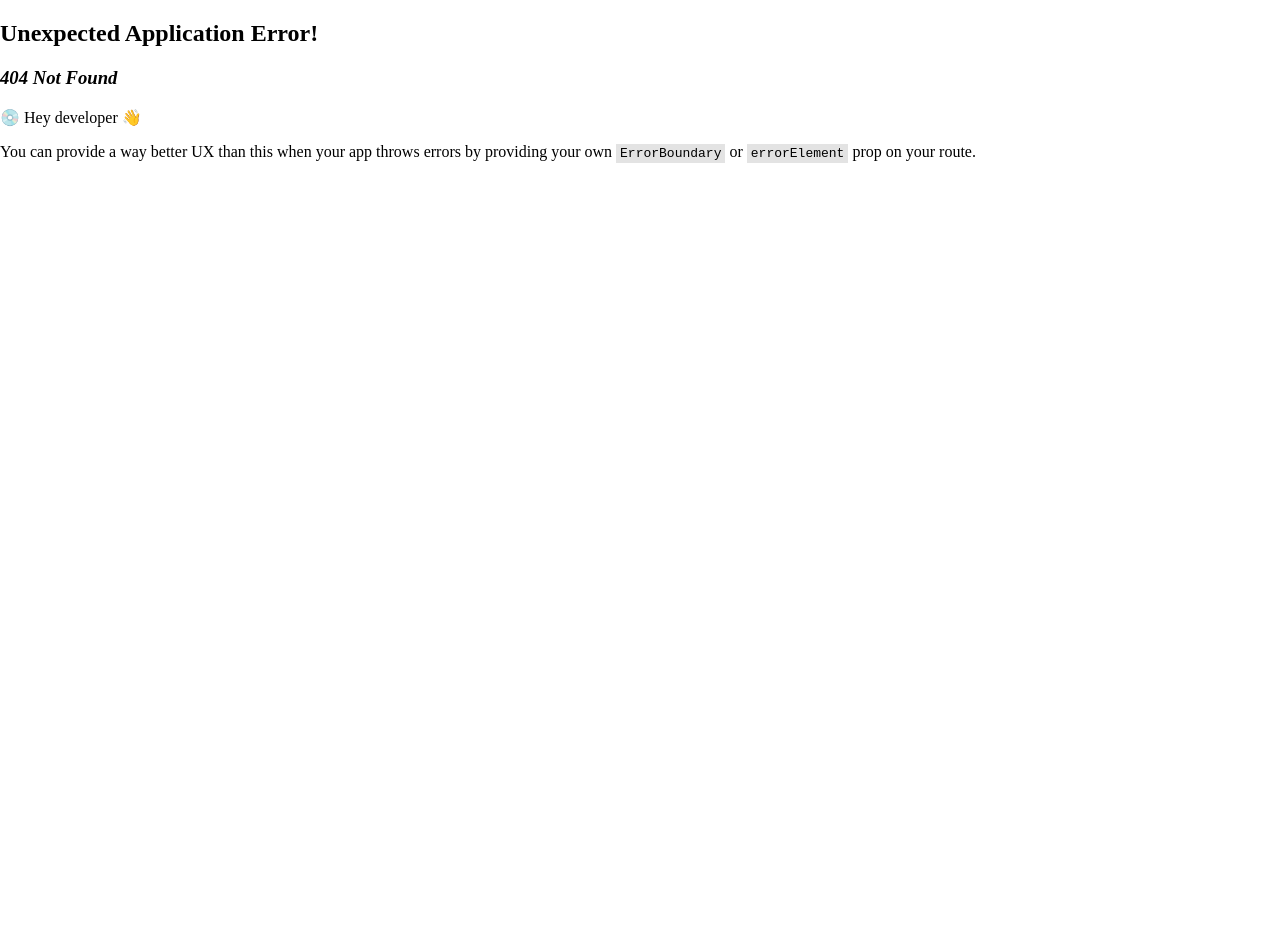
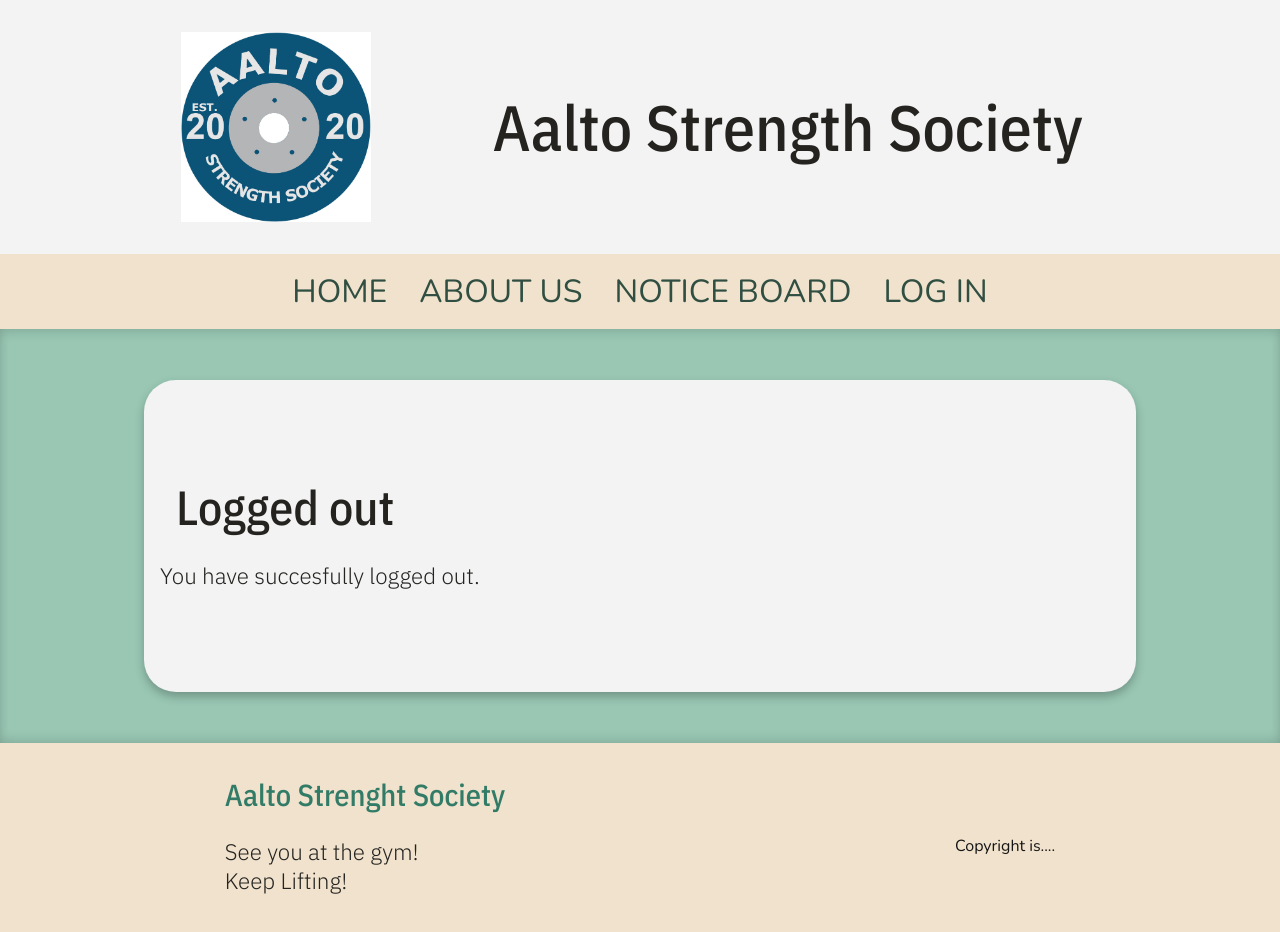
Before and after one commit to Testodus/Aalto-Strength-Society, a React (Create React App) app in the folder client/: page /in in a window 1280 px wide. Before the commit this address had no page. Shown: the top 932 px of the page. Before the commit the page ends 800 px from the top, so only its background shows below. Built offline with nearby package versions, Linux system fonts and the light colour scheme.

Commit message:
add log announcement page

```diff
--- a/client/src/assets/pageConfig.ts
+++ b/client/src/assets/pageConfig.ts
@@ -41,4 +41,14 @@ export const PageConfig: Array<PageInfo> = [
       'comes from a line in section 1.10.32. The standard chunk of Lorem Ipsum used since the 1500s is reproduced below for those interested. Sections 1.10.32 and 1.10.33 from de Finibus Bonorum et Malorum by Cicero are also reproduced in their exact original form, accompanied by English versions from the 1914 translation by H. Rackham.',
     ],
   },
+  {
+    name: 'in',
+    title: 'Logged in',
+    textContent: ['You have succesfully logged in.'],
+  },
+  {
+    name: 'out',
+    title: 'Logged out',
+    textContent: ['You have succesfully logged out.'],
+  },
 ];
--- a/client/src/assets/styles/variables.ts
+++ b/client/src/assets/styles/variables.ts
@@ -13,7 +13,7 @@ export const colors = {
 };
 
 // Heading sizes
-export const HEADING_1_SIZE = '4.4rem';
+export const HEADING_1_SIZE = '4rem';
 export const HEADING_2_SIZE = '3rem';
 export const HEADING_3_SIZE = '2.4rem';
 export const HEADING_4_SIZE = '1.9rem';
--- a/client/src/components/Navbar.tsx
+++ b/client/src/components/Navbar.tsx
@@ -130,7 +130,7 @@ const Navbar = () => {
 
   const LogOut = () => {
     context?.setUser(null, null);
-    navigate('/', { replace: true });
+    navigate('/out', { replace: true });
   };
 
   // Close the secondary menu, but do not open it
--- /dev/null
+++ b/client/src/pages/announcement/Announcement.tsx
@@ -0,0 +1,17 @@
+import React from 'react';
+import BasicFrame from '../components/BasicFrame';
+import { useAuth } from '../../provider/authProvider';
+
+/**
+ * This will be the error page that is displayed when there is error in routing (not connected yet)
+ */
+const Announcement = () => {
+  const context = useAuth();
+  return context?.token ? (
+    <BasicFrame topic={'in'}></BasicFrame>
+  ) : (
+    <BasicFrame topic={'out'}></BasicFrame>
+  );
+};
+
+export default Announcement;
--- a/client/src/pages/pages.tsx
+++ b/client/src/pages/pages.tsx
@@ -9,6 +9,7 @@ import ProfileElement from './profile/Profile';
 import HomePage from './HomePage';
 import Noticeboard from './noticeboard/Noticeboard';
 import ViewNotice from './view-notice/ViewNotice';
+import Announcement from './announcement/Announcement';
 
 // shared export for all the pages :D
 export {
@@ -23,4 +24,5 @@ export {
   HomePage,
   Noticeboard,
   ViewNotice,
+  Announcement,
 };
--- a/client/src/pages/register/Register.tsx
+++ b/client/src/pages/register/Register.tsx
@@ -64,7 +64,7 @@ const Register = () => {
       // clear form values
       clearValues();
       // navigate to the landing page
-      navigate('/', { replace: true });
+      navigate('/in', { replace: true });
     } catch (err: unknown) {
       if (!(err instanceof AxiosError)) {
         setErrorMessages({ ...errorMessages, general: 'Server error' });
--- a/client/src/routes/routerProvider.tsx
+++ b/client/src/routes/routerProvider.tsx
@@ -17,6 +17,7 @@ import {
   HomePage,
   Noticeboard,
   ViewNotice,
+  Announcement,
 } from '../pages/pages';
 import { profileLoader, noticeLoader } from '../loaders/loaders';
 import { ProtectedRoute } from '../routes/protectedRoute';
@@ -51,6 +52,8 @@ const Routes = () => {
         <Route path={'harassment'} element={<Harassment />} />
         <Route path={'login'} element={<Login />} />
         <Route path={'register'} element={<Register />} />
+        <Route path={'out'} element={<Announcement />} />
+        <Route path={'in'} element={<Announcement />} />
         <Route path="/" element={<ProtectedRoute />}>
           <Route
             path={'profile/:userID'}
```
